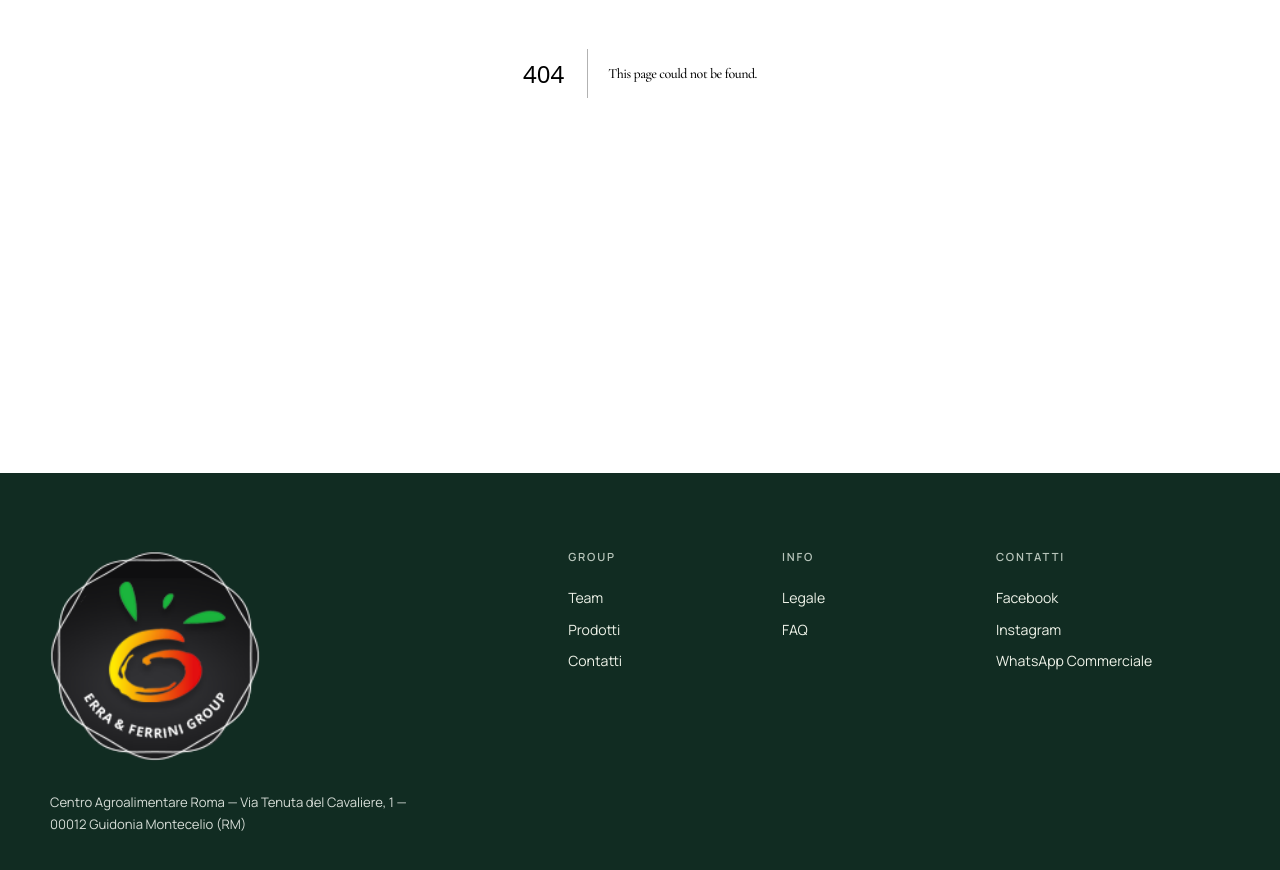
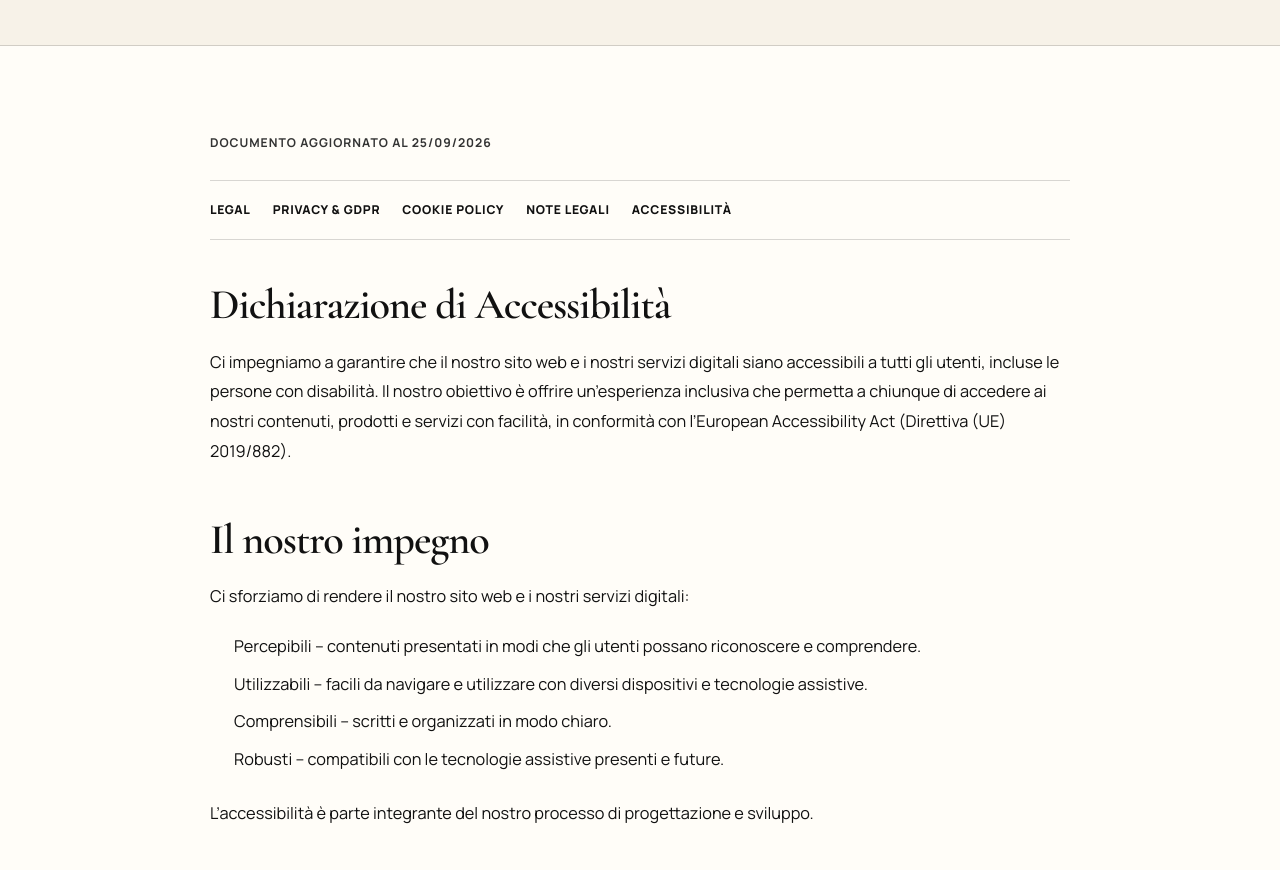
Before and after one commit to hubsienda/efgroup, a Next.js app: page /legal/accessibilita in a window 1280 px wide. Before the commit this address had no page. Shown: the part 420-1290 px from the top of the page. Built offline with nearby package versions, Linux system fonts and the light colour scheme.

Commit message:
Create accessibility declaration page

```diff
--- /dev/null
+++ b/app/legal/accessibilita/page.tsx
@@ -0,0 +1,103 @@
+import type { Metadata } from "next";
+import InternalPageHero from "@/components/InternalPageHero";
+import LegalNav from "@/components/LegalNav";
+import styles from "@/components/LegalPages.module.css";
+
+export const metadata: Metadata = {
+  title: "Accessibilità",
+  description: "Dichiarazione di accessibilità di Erra & Ferrini Group ai sensi dell’European Accessibility Act.",
+};
+
+export default function Page() {
+  return (
+    <>
+      <InternalPageHero
+        eyebrow="Legal"
+        title="Accessibilità"
+        intro="Dichiarazione di Accessibilità (European Accessibility Act – EAA)"
+      />
+
+      <section className={styles.legalSection}>
+        <div className={styles.legalShell}>
+          <p className={styles.updated}>Documento aggiornato al 25/09/2026</p>
+          <LegalNav />
+
+          <article className={styles.article}>
+            <section>
+              <h2>Dichiarazione di Accessibilità</h2>
+              <p>Ci impegniamo a garantire che il nostro sito web e i nostri servizi digitali siano accessibili a tutti gli utenti, incluse le persone con disabilità. Il nostro obiettivo è offrire un’esperienza inclusiva che permetta a chiunque di accedere ai nostri contenuti, prodotti e servizi con facilità, in conformità con l’European Accessibility Act (Direttiva (UE) 2019/882).</p>
+            </section>
+
+            <section>
+              <h2>Il nostro impegno</h2>
+              <p>Ci sforziamo di rendere il nostro sito web e i nostri servizi digitali:</p>
+              <ul>
+                <li>Percepibili – contenuti presentati in modi che gli utenti possano riconoscere e comprendere.</li>
+                <li>Utilizzabili – facili da navigare e utilizzare con diversi dispositivi e tecnologie assistive.</li>
+                <li>Comprensibili – scritti e organizzati in modo chiaro.</li>
+                <li>Robusti – compatibili con le tecnologie assistive presenti e future.</li>
+              </ul>
+              <p>L’accessibilità è parte integrante del nostro processo di progettazione e sviluppo.</p>
+            </section>
+
+            <section>
+              <h2>Stato di conformità</h2>
+              <p>Siamo parzialmente conformi ai requisiti di accessibilità previsti dall’European Accessibility Act.</p>
+              <p>Un audit completo di accessibilità è stato condotto in data 20/11/2025 e continuiamo a lavorare alla risoluzione delle criticità per fare in modo di essere pienamente conformi.</p>
+            </section>
+
+            <section>
+              <h2>Misure adottate per garantire l’accessibilità</h2>
+              <p>Per soddisfare gli standard di accessibilità, abbiamo implementato le seguenti pratiche:</p>
+              <ul>
+                <li>Utilizzo di HTML semantico.</li>
+                <li>Navigazione accessibile tramite tastiera.</li>
+                <li>Etichettatura corretta di moduli ed elementi interattivi.</li>
+                <li>Struttura logica delle pagine e gerarchia dei titoli.</li>
+                <li>Contrasto dei colori adeguato.</li>
+                <li>Testi alternativi per le immagini.</li>
+                <li>Design responsivo per vari dispositivi e dimensioni dello schermo.</li>
+                <li>Compatibilità con screen reader e strumenti assistivi.</li>
+              </ul>
+              <p>Ulteriori miglioramenti sono pianificati e verranno implementati come parte della nostra roadmap di sviluppo.</p>
+            </section>
+
+            <section>
+              <h2>Contenuti non completamente accessibili</h2>
+              <p>Alcune parti del nostro sito o dei nostri servizi digitali potrebbero non rispettare pienamente le linee guida di accessibilità. Tra questi:</p>
+              <ul>
+                <li>Documenti o PDF meno recenti che non sono ancora completamente accessibili.</li>
+                <li>Integrazioni di terze parti su cui abbiamo un controllo limitato.</li>
+                <li>Contenuti occasionali creati prima dell’introduzione delle nostre procedure di accessibilità.</li>
+              </ul>
+              <p>Stiamo lavorando attivamente per risolvere tali problematiche e accogliamo volentieri segnalazioni per aiutarci a stabilire le priorità.</p>
+            </section>
+
+            <section>
+              <h2>Feedback e informazioni di contatto</h2>
+              <p>Se riscontri barriere di accessibilità o necessiti di contenuti in formato alternativo, ti invitiamo a contattarci. Risponderemo entro 30 giorni.</p>
+              <p>Contatti:</p>
+              <ul>
+                <li>Email: <a className={styles.inlineLink} href="mailto:amministrazione.ferrini@gmail.com">amministrazione.ferrini@gmail.com</a></li>
+                <li>Indirizzo: Ferrini srl – Centro Agroalimentare Roma, Via Tenuta del Cavaliere 1 00012 Guidonia Montecelio</li>
+              </ul>
+              <p>Ti chiediamo di fornire il maggior numero possibile di dettagli, inclusa la pagina o la funzionalità interessata.</p>
+            </section>
+
+            <section>
+              <h2>Procedura di ricorso</h2>
+              <p>Se non sei soddisfatto della nostra risposta, puoi contattare l’autorità nazionale competente responsabile del monitoraggio dell’attuazione dell’European Accessibility Act:</p>
+              <p>AGID Agenzia per l’Italia Digitale <a className={styles.externalLink} href="https://www.agid.gov.it" target="_blank" rel="noreferrer">www.agid.gov.it</a></p>
+              <p>L’autorità valuterà il reclamo e, se necessario, potrà imporre misure correttive per garantire la conformità alla normativa.</p>
+            </section>
+
+            <section>
+              <h2>Miglioramento continuo</h2>
+              <p>Consideriamo l’accessibilità come un processo continuo. Ogni volta che introduciamo nuove pagine, funzionalità o servizi, l’accessibilità rimane un elemento centrale delle nostre decisioni di progettazione e sviluppo. Ci impegniamo a rivedere questa dichiarazione annualmente o ogni volta che vengono apportate modifiche significative.</p>
+            </section>
+          </article>
+        </div>
+      </section>
+    </>
+  );
+}
```
